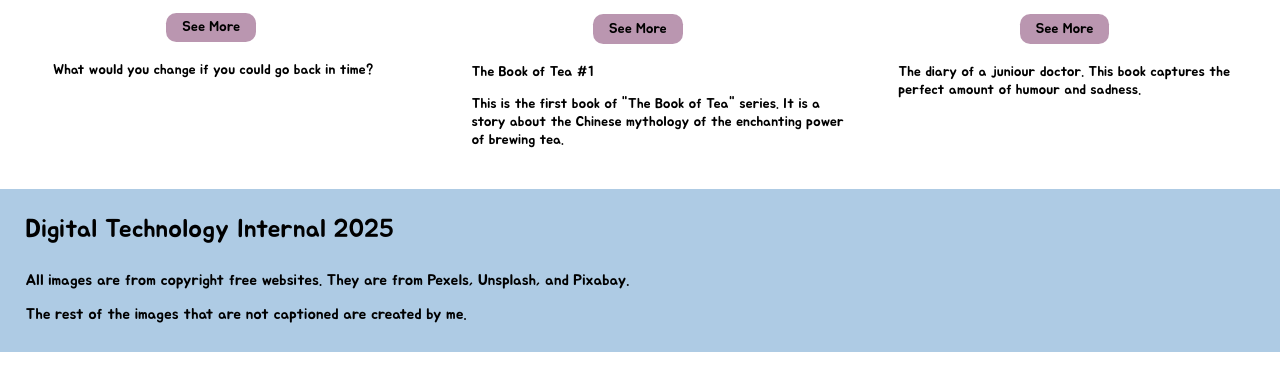
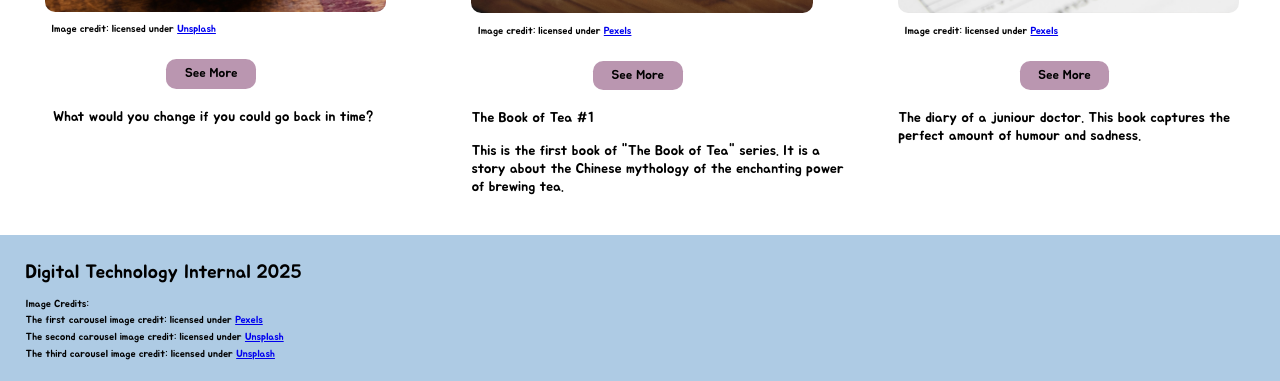
Before and after one commit to alyssashh/digi-internal-2025, a plain HTML site: page writing.html in a window 1280 px wide. Shown: the part 1950-2331 px from the top of the page. Before the commit the page ends 2302 px from the top, so only its background shows below. Drawn offline with Linux system fonts and the light colour scheme.

Commit message:
you ned to fix the buttons and credit the last page

```diff
--- a/style.css
+++ b/style.css
@@ -317,6 +317,7 @@ li {
   height: 75%;
   border-radius: 0.8vw;
   margin-top: 1vw;
+  margin-bottom: 0.5vw;
 }
 
 .section-3-three-column {
@@ -390,8 +391,7 @@ button {
 
 button a {
   text-decoration: none;
-  font-size: 1.1vw;
-  margin-bottom: 25vw;
+  font-size: 1vw;
   color: #000;
 }
 
--- a/writing.html
+++ b/writing.html
@@ -71,12 +71,16 @@
     </div>
     <div>
         <img class="photo-5" src="photos\brainstorm.jpg">
+
+          <p style="margin-top:-0.5vw; margin-left: 1.5vw; font-size: 0.8vw;">Image credit: licensed under <a href="https://www.pexels.com/photo/clear-light-bulb-placed-on-chalkboard-355952/"> Pexels</a></p>
     </div>
  </section>
 
    <section class="section-2-two-column2">
      <div>
         <img class="photo-three" src="photos\writing photo.jpg">
+
+        <p style="margin-top:-0.5vw; margin-left: 5.5vw; font-size: 0.8vw;">Image credit: licensed under <a href="https://unsplash.com/photos/purple-flowers-on-paper-DR31squbFoA"> Unsplash</a></p>
     </div>
     <div style="padding: 0.8vw;">
         <h1 style="padding-right: 2vw;">Prompt List</h1>
@@ -106,7 +110,9 @@
 
         <img class="picture1" src="photos\coffee.jpg">
 
-        <button><a href="https://www.goodreads.com/book/show/44421460-before-the-coffee-gets-cold">See More</a></button>
+        <p style="margin-top: -0.5vw; margin-left: 4vw; font-size: 0.8vw;">Image credit: licensed under <a href="https://unsplash.com/photos/latte-art-in-brown-cup-in-macro-photography-RFHFV7lVQBY"> Unsplash</a></p>
+
+        <button style="margin-top: 1vw;"><a href="https://www.goodreads.com/book/show/44421460-before-the-coffee-gets-cold">See More</a></button>
 
         <p style="text-align: center; margin-top: -0.5vw; font-size: 1.1vw;">What would you change if you could go back in time?</p>
     </div>
@@ -116,7 +122,9 @@
 
         <img class="picture1tweak" src="photos\tea.jpg">
 
-        <button><a href="https://www.goodreads.com/book/show/56978089-a-magic-steeped-in-poison">See More</a></button>
+        <p style="margin-top: -0.5vw; margin-left: 4vw; font-size: 0.8vw;">Image credit: licensed under <a href="https://www.pexels.com/photo/gold-kettle-pouring-hot-water-on-cup-of-tea-230477/"> Pexels</a></p>
+
+        <button style="margin-top: 1vw;"><a href="https://www.goodreads.com/book/show/56978089-a-magic-steeped-in-poison">See More</a></button>
 
          <p style="text-align: left; margin-top: -0.5vw; font-size: 1.1vw; margin-left: 3.5vw;"><strong>The Book of Tea #1</strong>
 
@@ -129,7 +137,9 @@
 
         <img class="picture1tweak" src="photos\doctor.jpg">
 
-        <button><a href="https://www.goodreads.com/book/show/35510008-this-is-going-to-hurt">See More</a></button>
+        <p style="margin-top: -0.5vw; margin-left: 4vw; font-size: 0.8vw;">Image credit: licensed under <a href="https://www.pexels.com/photo/gold-kettle-pouring-hot-water-on-cup-of-tea-230477/"> Pexels</a></p>
+
+        <button style="margin-top: 1vw;"><a href="https://www.goodreads.com/book/show/35510008-this-is-going-to-hurt">See More</a></button>
 
         <p style="text-align: left; margin-top: -0.5vw; font-size: 1.1vw; margin-left: 3.5vw;">The diary of a juniour doctor. This book captures the perfect amount of humour and sadness.</p>
 
@@ -137,9 +147,16 @@
  </section>
 
   <div class="footer">
-    <p style="font-size: 2vw; margin-left: 2vw; margin-top: 1vw;">Digital Technology Internal 2025</p>
-    <p style="font-size: 1.2vw; margin-top: 2vw; margin-left: 2vw;">All images are from copyright free websites. They are from Pexels, Unsplash, and Pixabay.</p>
-    <p style="font-size: 1.2vw; margin-left: 2vw;">The rest of the images that are not captioned are created by me.</p>
+    <p style="font-size: 1.5vw; margin-left: 2vw; margin-top: 1vw;">Digital Technology Internal 2025</p>
+
+     <p style="font-size: 0.8vw; margin-top: -0.5vw; margin-left: 2vw;">Image Credits:</p>
+
+    <p style="font-size: 0.8vw; margin-top: -0.5vw; margin-left: 2vw;">The first carousel image credit: licensed under <a href="https://www.pexels.com/photo/black-text-on-gray-background-261763/"> Pexels</a></p>
+
+    <p style="font-size: 0.8vw; margin-top: -0.5vw; margin-left: 2vw;">The second carousel image credit: licensed under <a href="https://unsplash.com/photos/brown-pencil-on-white-book-beside-black-eyeglasses-dvK_CT1Wg78"> Unsplash</a></p>
+
+    <p style="font-size: 0.8vw; margin-top: -0.5vw; margin-left: 2vw;">The third carousel image credit: licensed under <a href="https://unsplash.com/photos/a-notebook-with-a-pen-on-top-of-it-2eRNBtrRmDU"> Unsplash</a></p>
+ </div>
  </div>
 
 </div>
```
Also changed, not shown: painting.html (+6 -4 lines), photography.html (+11 -3 lines).
